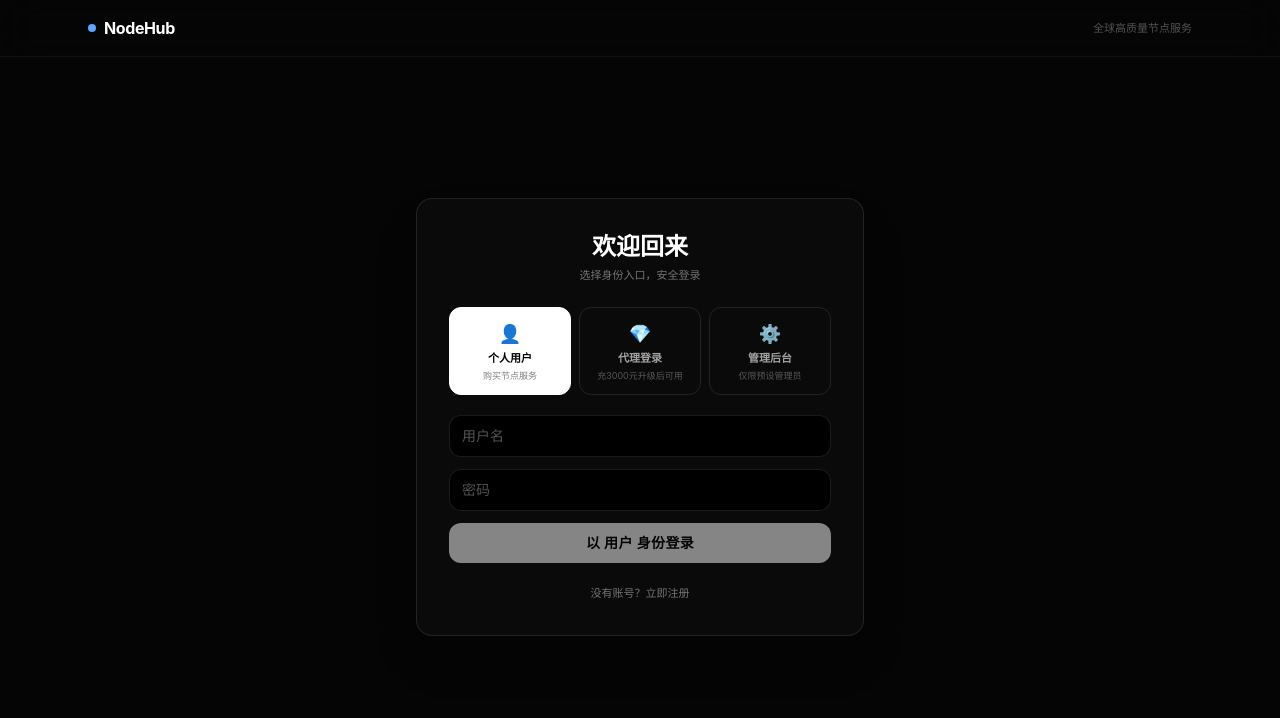
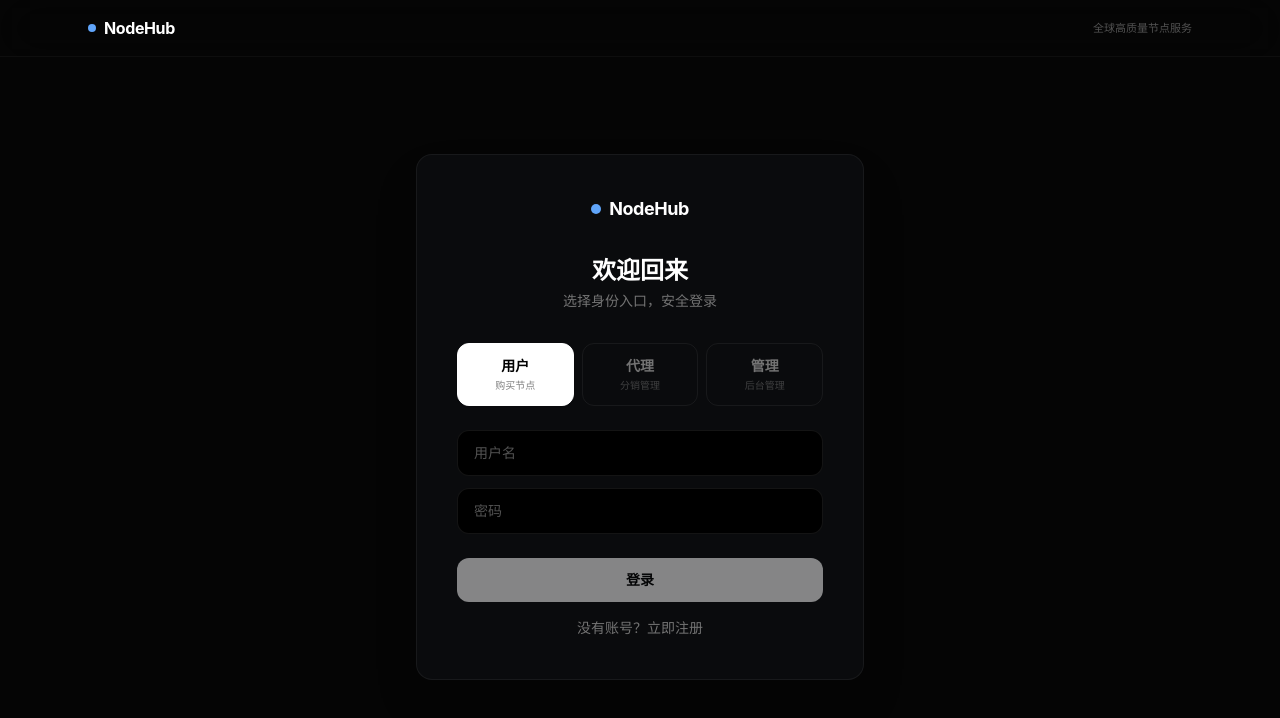
Before and after one commit to zylzyqzz/jiedian, a Next.js app: page / in a window 1280 px wide. Shown: the top 718 px of the page. Built offline with nearby package versions, Linux system fonts and the light colour scheme.

Commit message:
refactor: AuthView 登录注册页 UI 升级，匹配新设计系统

```diff
--- a/src/components/AuthView.tsx
+++ b/src/components/AuthView.tsx
@@ -25,100 +25,80 @@ export default function AuthView({ onAuthSuccess }: AuthViewProps) {
   const handleSubmit = async () => {
     setErr('');
     setLoading(true);
-
     if (mode === 'register') {
-      const body: any = {
-        action: 'REGISTER',
-        username: formUser,
-        password: formPass,
-        securityCode: formSec,
-      };
+      const body: any = { action: 'REGISTER', username: formUser, password: formPass, securityCode: formSec };
       if (formRef) body.refCode = formRef;
-
       try {
-        const res = await fetch('/api/users', {
-          method: 'POST',
-          headers: { 'Content-Type': 'application/json' },
-          body: JSON.stringify(body),
-        });
+        const res = await fetch('/api/users', { method: 'POST', headers: { 'Content-Type': 'application/json' }, body: JSON.stringify(body) });
         const d = await res.json();
         if (!d.success) { setErr(d.error); return; }
         onAuthSuccess(d.data.user, d.data.token);
-      } finally {
-        setLoading(false);
-      }
+      } finally { setLoading(false); }
       return;
     }
-
-    // login
     try {
-      const res = await fetch('/api/users', {
-        method: 'POST',
-        headers: { 'Content-Type': 'application/json' },
-        body: JSON.stringify({
-          action: 'LOGIN',
-          username: formUser,
-          password: formPass,
-          loginRole,
-        }),
-      });
+      const res = await fetch('/api/users', { method: 'POST', headers: { 'Content-Type': 'application/json' }, body: JSON.stringify({ action: 'LOGIN', username: formUser, password: formPass, loginRole }) });
       const d = await res.json();
       if (!d.success) { setErr(d.error); return; }
       onAuthSuccess(d.data.user, d.data.token);
-    } finally {
-      setLoading(false);
-    }
+    } finally { setLoading(false); }
   };
 
   return (
     <div className="min-h-[90vh] flex items-center justify-center p-4">
-      <div className="bg-[#0A0A0A] border border-white/10 w-full max-w-md rounded-2xl p-8 shadow-2xl">
-        <h2 className="text-2xl font-bold text-center mb-1">
+      <div className="bg-[#0a0b0d] border border-white/[0.06] w-full max-w-md rounded-2xl p-8 sm:p-10 shadow-2xl">
+        {/* Logo */}
+        <div className="flex items-center justify-center gap-2 mb-8">
+          <span className="w-2.5 h-2.5 rounded-full bg-blue-400" />
+          <span className="text-lg font-bold text-white tracking-tight">NodeHub</span>
+        </div>
+
+        <h2 className="text-2xl font-bold text-center text-white mb-1">
           {mode === 'login' ? '欢迎回来' : '创建账号'}
         </h2>
-        <p className="text-[11px] text-neutral-500 text-center mb-6">
-          {mode === 'login' ? '选择身份入口，安全登录' : '仅需账号密码 + 安全码，无需手机验证'}
+        <p className="text-sm text-neutral-500 text-center mb-8">
+          {mode === 'login' ? '选择身份入口，安全登录' : '仅需账号密码，无需手机验证'}
         </p>
 
         {mode === 'login' && (
-          <div className="grid grid-cols-3 gap-2 mb-5">
+          <div className="grid grid-cols-3 gap-2 mb-6">
             {[
-              { key: 'USER' as const, icon: '👤', label: '个人用户', desc: '购买节点服务' },
-              { key: 'AGENT' as const, icon: '💎', label: '代理登录', desc: '充3000元升级后可用' },
-              { key: 'ADMIN' as const, icon: '⚙️', label: '管理后台', desc: '仅限预设管理员' },
+              { key: 'USER' as const, label: '用户', desc: '购买节点' },
+              { key: 'AGENT' as const, label: '代理', desc: '分销管理' },
+              { key: 'ADMIN' as const, label: '管理', desc: '后台管理' },
             ].map(r => (
               <button
                 key={r.key}
                 onClick={() => setLoginRole(r.key)}
-                className={`py-3 rounded-xl text-center transition border ${
+                className={`py-3 rounded-xl text-center transition-all duration-200 border ${
                   loginRole === r.key
-                    ? 'bg-white text-black border-white'
-                    : 'border-white/10 text-neutral-400 hover:border-white/30'
+                    ? 'bg-white text-black border-white shadow-sm'
+                    : 'border-white/[0.06] text-neutral-500 hover:border-white/20 hover:text-neutral-300'
                 }`}
               >
-                <div className="text-lg mb-0.5">{r.icon}</div>
-                <div className="text-[11px] font-semibold">{r.label}</div>
-                <div className="text-[9px] opacity-50 mt-0.5">{r.desc}</div>
+                <div className="text-sm font-semibold">{r.label}</div>
+                <div className="text-[10px] opacity-50 mt-0.5">{r.desc}</div>
               </button>
             ))}
           </div>
         )}
 
         {mode === 'login' && loginRole === 'ADMIN' && (
-          <div className="text-[10px] text-amber-400 bg-amber-500/5 p-2 rounded-lg border border-amber-500/10 mb-3 text-center">
+          <div className="text-xs text-amber-400 bg-amber-500/5 p-3 rounded-xl border border-amber-500/10 mb-4 text-center">
             管理员账号需预设，不开放注册
           </div>
         )}
 
+        <div className="space-y-3">
           <input
-          className="w-full bg-black border border-white/10 rounded-xl px-3 py-2.5 text-sm text-white placeholder:text-neutral-600 mb-3"
+            className="w-full bg-black border border-white/[0.08] rounded-xl px-4 py-3 text-sm text-white placeholder:text-neutral-600 focus:border-blue-500/50 focus:outline-none transition-colors"
             placeholder="用户名"
             value={formUser}
             onChange={e => setFormUser(e.target.value)}
             onKeyDown={e => e.key === 'Enter' && handleSubmit()}
           />
           <input
-          className="w-full bg-black border border-white/10 rounded-xl px-3 py-2.5 text-sm text-white placeholder:text-neutral-600 mb-3"
+            className="w-full bg-black border border-white/[0.08] rounded-xl px-4 py-3 text-sm text-white placeholder:text-neutral-600 focus:border-blue-500/50 focus:outline-none transition-colors"
             placeholder="密码"
             type="password"
             value={formPass}
@@ -129,21 +109,22 @@ export default function AuthView({ onAuthSuccess }: AuthViewProps) {
           {mode === 'register' && (
             <>
               <input
-              className="w-full bg-black border border-white/10 rounded-xl px-3 py-2.5 text-sm text-white placeholder:text-neutral-600 mb-3"
+                className="w-full bg-black border border-white/[0.08] rounded-xl px-4 py-3 text-sm text-white placeholder:text-neutral-600 focus:border-blue-500/50 focus:outline-none transition-colors"
                 placeholder="安全码（找回账号凭证）"
                 value={formSec}
                 onChange={e => setFormSec(e.target.value)}
               />
               {formRef && (
-              <div className="text-[10px] text-emerald-400 bg-emerald-500/5 p-2 rounded-lg border border-emerald-500/10 mb-3">
+                <div className="text-xs text-emerald-400 bg-emerald-500/5 p-3 rounded-xl border border-emerald-500/10">
                   推荐人邀请码：{formRef}
                 </div>
               )}
             </>
           )}
+        </div>
 
         {err && (
-          <div className="text-[11px] text-red-400 bg-red-500/5 p-2 rounded-lg border border-red-500/10 mb-3">
+          <div className="mt-3 text-xs text-red-400 bg-red-500/5 p-3 rounded-xl border border-red-500/10">
             {err}
           </div>
         )}
@@ -151,15 +132,15 @@ export default function AuthView({ onAuthSuccess }: AuthViewProps) {
         <button
           onClick={handleSubmit}
           disabled={loading || !formUser || !formPass}
-          className="w-full bg-white text-black hover:bg-neutral-200 transition py-2.5 rounded-xl text-sm font-semibold tracking-wide mb-4 disabled:opacity-50"
+          className="mt-6 w-full bg-white text-black hover:bg-neutral-100 transition-all duration-200 py-3 rounded-xl text-sm font-semibold disabled:opacity-50 active:scale-[0.98]"
         >
-          {loading ? '处理中...' : mode === 'login' ? `以 ${loginRole === 'USER' ? '用户' : loginRole === 'AGENT' ? '代理' : '管理员'} 身份登录` : '立即注册'}
+          {loading ? '处理中...' : mode === 'login' ? `登录` : '立即注册'}
         </button>
 
         {loginRole !== 'ADMIN' && (
           <button
             onClick={() => { setMode(mode === 'login' ? 'register' : 'login'); setErr(''); }}
-            className="w-full text-[11px] text-neutral-500 hover:text-white transition"
+            className="mt-4 w-full text-sm text-neutral-500 hover:text-white transition-colors"
           >
             {mode === 'login' ? '没有账号？立即注册' : '已有账号？返回登录'}
           </button>
```
Lines whose indentation alone changed are shown as unchanged.
